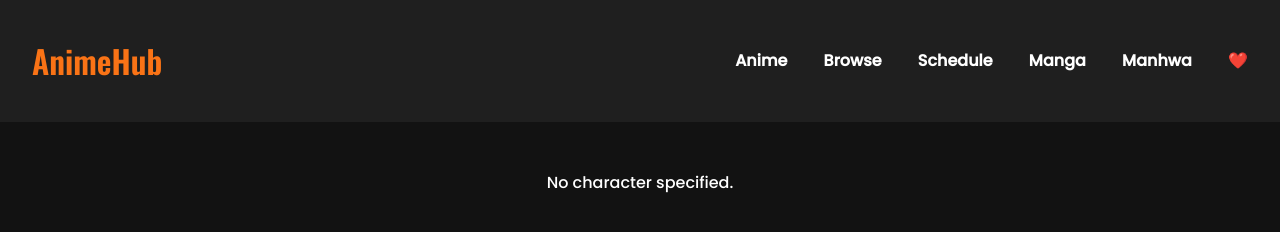
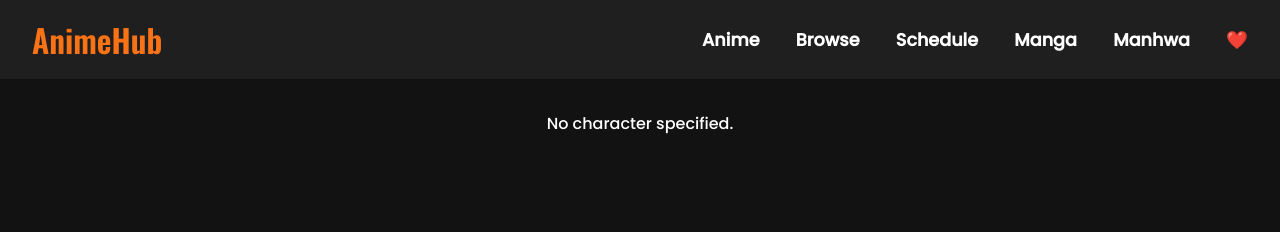
Before and after one commit to keshavkdas/anime-hub, a plain HTML site: page character.html in a window 1280 px wide. Drawn offline with nearby package versions, Linux system fonts and the light colour scheme.

Commit message:
Update character.html

```diff
--- a/character.html
+++ b/character.html
@@ -4,6 +4,7 @@
   <meta charset="UTF-8" />
   <meta name="viewport" content="width=device-width, initial-scale=1.0"/>
   <title>Character Details – AnimeHub</title>
+  <link rel="stylesheet" href="style.css" /><link rel="stylesheet" href="style.css" />
   <link href="https://fonts.googleapis.com/css2?family=Oswald:wght@600&family=Poppins:wght@500&display=swap" rel="stylesheet">
   <style>
     body {
```
